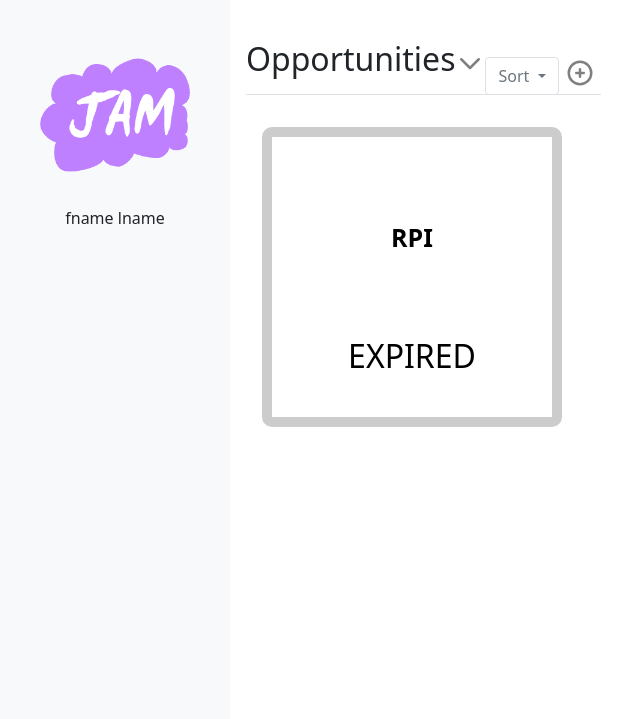
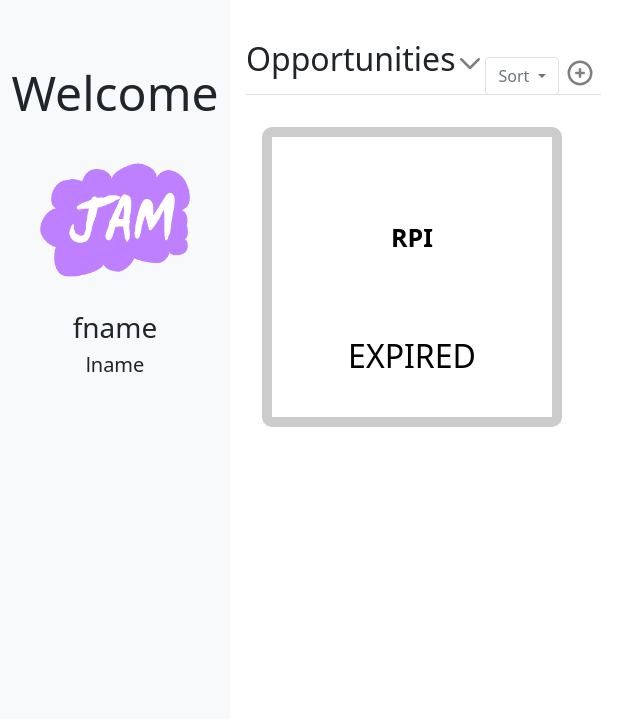
Before and after one commit to JAMForHire/JAM-Final, a PHP site: page /dashboard.php in a window 1280 px wide. Shown: the part 57-776 px from the top of the page, without its empty margins (0-644 px from the left). Run offline with PHP 8.4, Linux system fonts and the light colour scheme; a user stored in the database is signed in; data comes from the database, SQL or seed files in the repository; some libraries are stand-ins or nearby versions; some web fonts are replaced.

Commit message:
Redesign sidebar
Redesigned sidebar to look a little more appealing

```diff
--- a/dashboard.php
+++ b/dashboard.php
@@ -122,7 +122,7 @@ if (isset($_SESSION['logged_in']) && $_SESSION['logged_in'] == 1) {
             <div class='modal-content'>
                 <div class='modal-header border-0'>
                     <!-- Heading -->
-                    <h5 class='modal-title' id='modalTitle'>JAM Jar</h5>
+                    <h5 class='modal-title' id='modalTitle'>Add Jar</h5>
                 </div>
                 <!-- Body text -->
                 <div class='modal-body'>
@@ -222,11 +222,11 @@ if (isset($_SESSION['logged_in']) && $_SESSION['logged_in'] == 1) {
     <!-- Main content -->
     <div class="d-flex h-90">
         <div class="d-flex flex-column align-items-center flex-shrink-0 p-3 bg-light" style="width: 230px;">
-            <img src=<?php echo $pfp_src ?> class="mt-4 mb-3 pfp" />
+            <p class='pt-5 display-5 text-center'>Welcome</p><img src=<?php echo $pfp_src ?> class="mt-2 mb-3 pfp" />
             <?php
       if (isset($_SESSION['logged_in'])) {
         if (!empty($_SESSION['fname']) || !empty($_SESSION['lname'])) {
-          echo "<p>" . $_SESSION['fname'] . " " . $_SESSION['lname'] . "</p>";
+          echo "<p class='h3'>" . $_SESSION['fname'] . "</p><p class='h5'>" . $_SESSION['lname'] . "</p>";
         } else echo "<p>" . $_SESSION['username'] . "</p>";
       } else echo "<p style=\"text-align: center\">Log in to access this feature of JAM!</p>";
       ?>
@@ -238,7 +238,7 @@ if (isset($_SESSION['logged_in']) && $_SESSION['logged_in'] == 1) {
                 <h1 class="h2">Opportunities</h1>
                 <img class="icon" src="#" id="chevron" alt="chevron" />
                 <div class="d-flex justify-content-end w-100 h-25">
-                  <div class="dropdown">
+                  <div class="dropdown mb-1">
                     <button class="btn dropdown-toggle border btn-outline-secondary" type="button" id="dropdownMenu2" data-bs-toggle="dropdown" aria-expanded="false">
                       Sort
                     </button>
```
